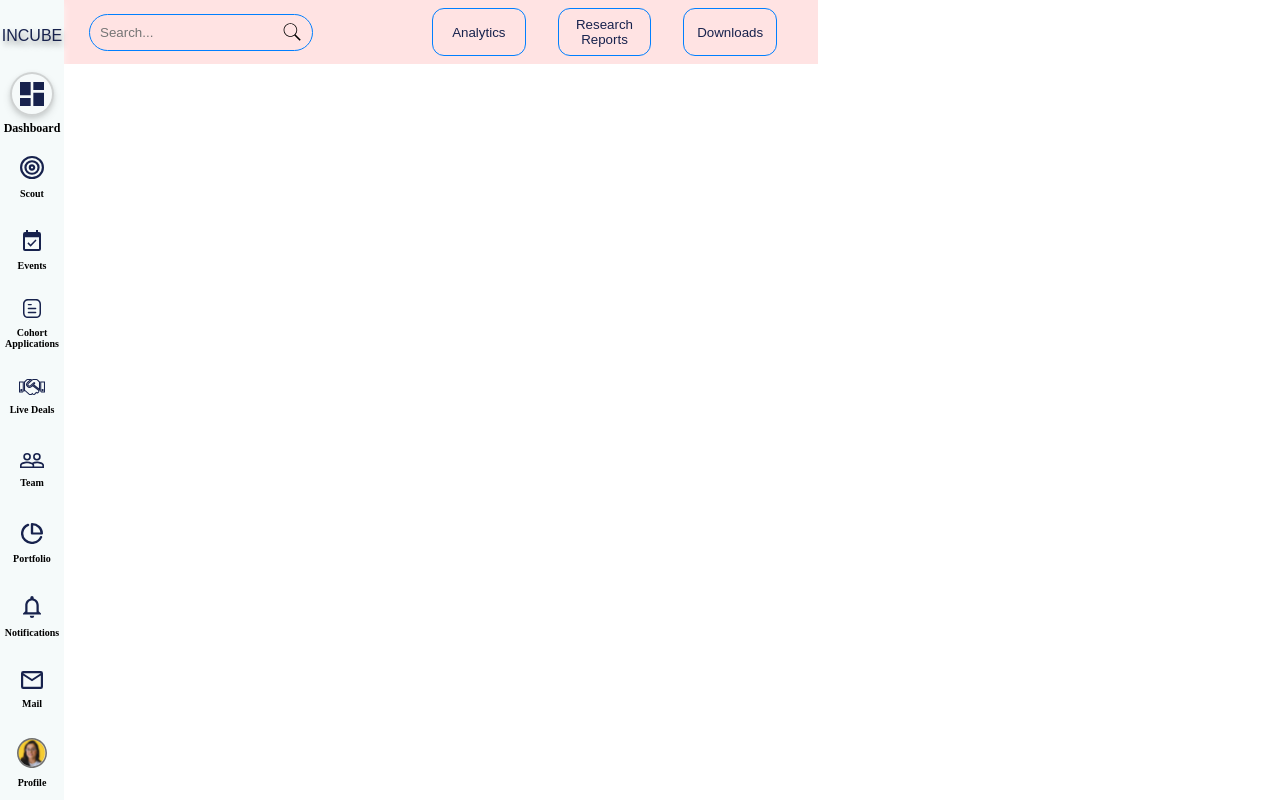
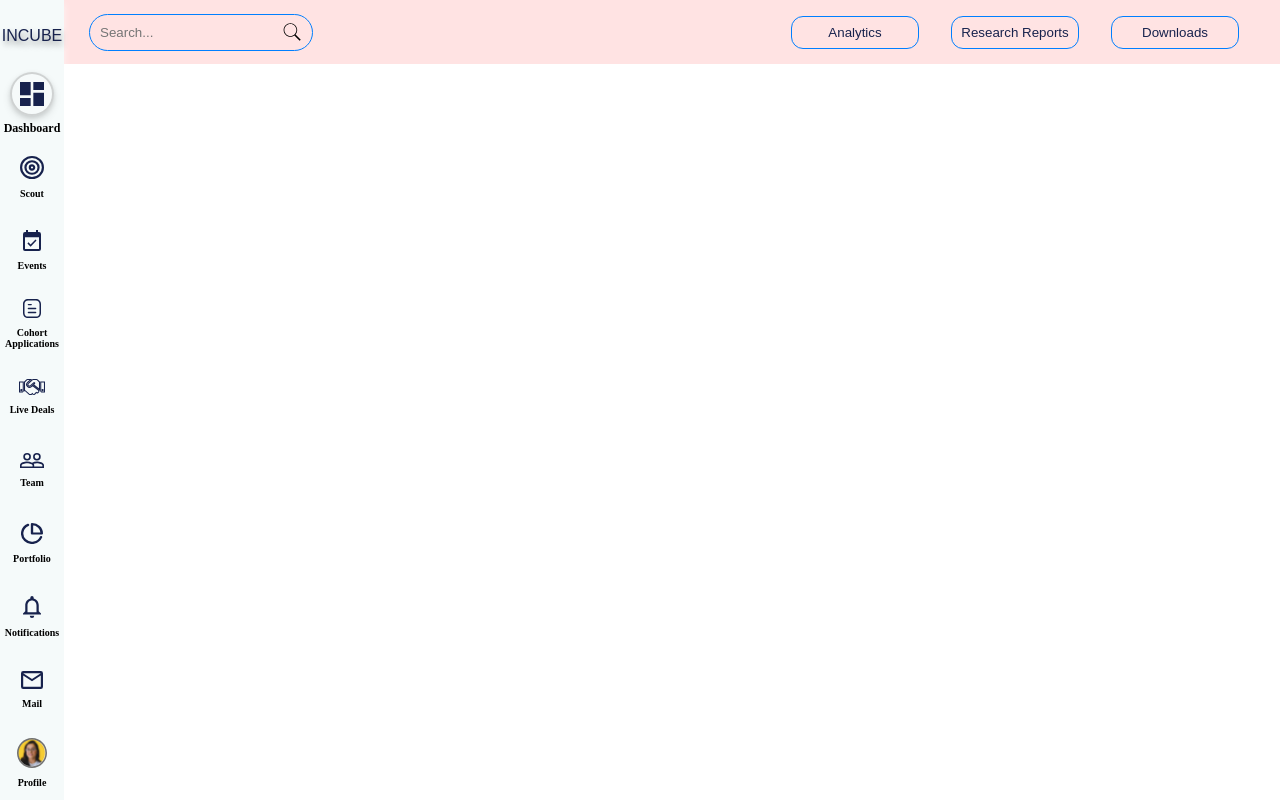
Before and after one commit to Sameer-mishra1/Incube-Dashboard, a React (Create React App) app: page /dashboard in a window 1280 px wide. Built offline with nearby package versions, Linux system fonts and the light colour scheme.

Commit message:
Added MainLayout Component in the Dashboard & fixed position of the sidebar

```diff
--- a/src/Components/MainLayout/MainLayout.module.css
+++ b/src/Components/MainLayout/MainLayout.module.css
@@ -5,4 +5,5 @@
   .mainContent {
     flex: 1; /* Allow the main content to expand and fill the available space */
     width: 100%;
+    margin-left: 5vw;
   }
--- a/src/Components/Pages/Dashboard/Dashboard.js
+++ b/src/Components/Pages/Dashboard/Dashboard.js
@@ -1,16 +1,11 @@
-import Header from "../../Header/Header";
-import Sidebar from "../../Sidebar/Sidebar";
+import MainLayout from "../../MainLayout/MainLayout";
 import styles from "./Dashboard.module.css";
 
 const Dashboard = () => {
   return (
-    <div className={styles.dashboardContainer}>
-      <Sidebar />
-        <Header />
-      <div className={styles.mainContent}>
-      {/* Content as in whatever will be in Dashboard */}
-      </div>
-    </div>
+    <MainLayout>
+
+    </MainLayout>
   );
 };
 
--- a/src/Components/Sidebar/Sidebar.module.css
+++ b/src/Components/Sidebar/Sidebar.module.css
@@ -12,10 +12,9 @@ body {
     flex-direction: column;
     align-items: center;
     justify-content: space-around;
-    position: relative;
+    position: fixed;
     float: left;
     box-shadow: 0 4px 8px 0 rgba(255, 255, 255, 0.6);
-    transition: width 0.3s ease, box-shadow 0.3s ease;
 }
 .sidebar-icon {
     max-width: 80%;
```
